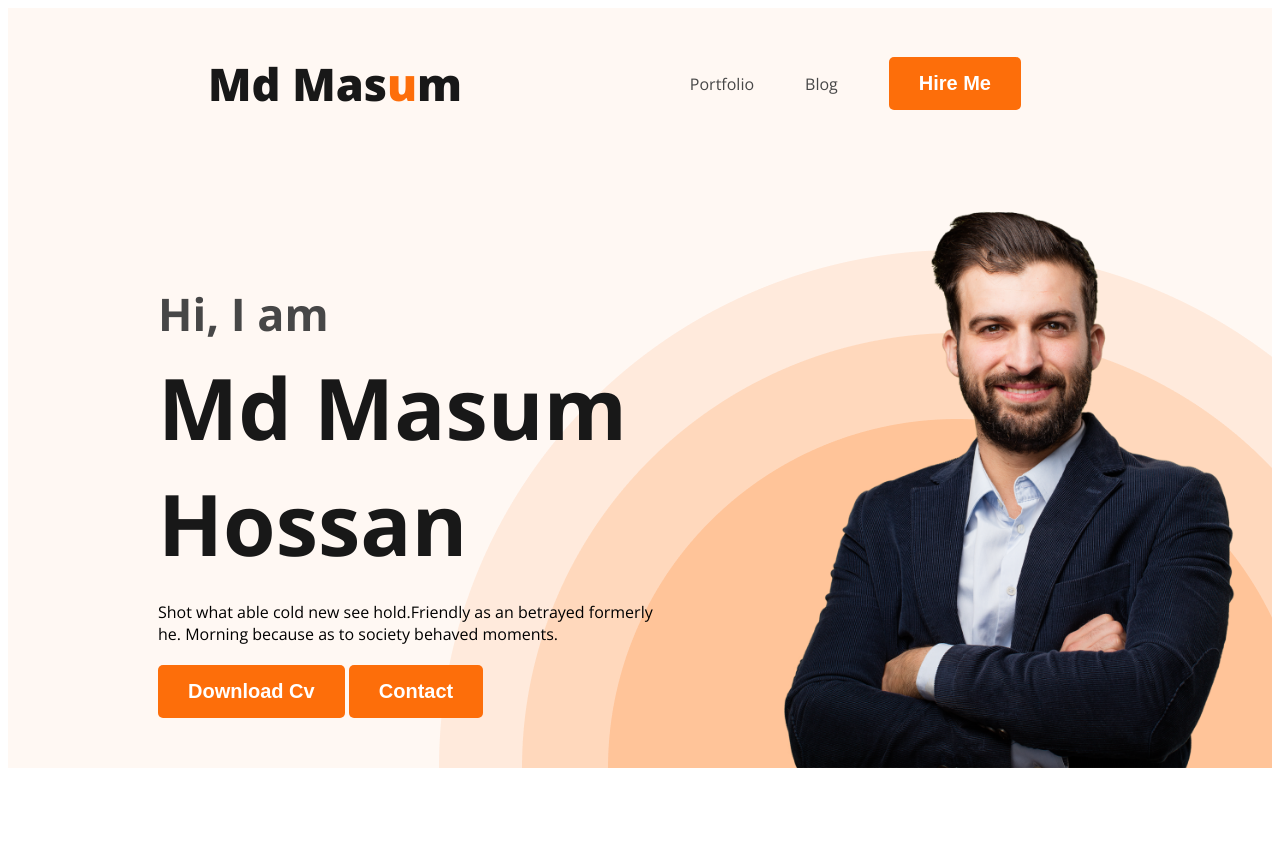
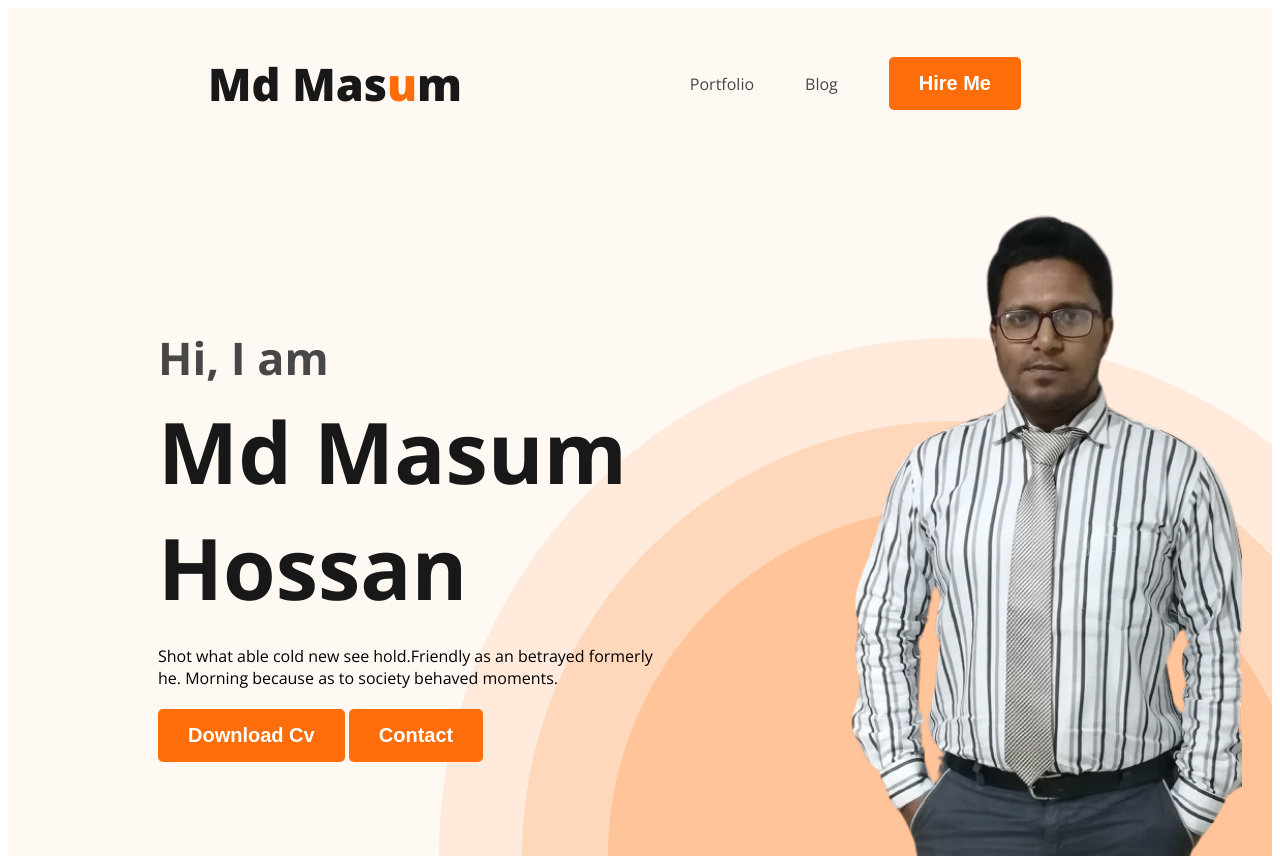
Before and after one commit to masumraheel/html-portfolio, a plain HTML site: page index.html in a window 1280 px wide. Shown: the top 859 px of the page. Drawn offline with nearby package versions, Linux system fonts and the light colour scheme.

Commit message:
new profile pictre created

```diff
--- a/index.html
+++ b/index.html
@@ -27,7 +27,7 @@
                 <button class="btn-primary">Download Cv</button>
                 <button class="btn-primary">Contact</button>
             </div>
-            <img class="profile-picture" src="images/hardy.png" alt="">
+            <img class="profile-picture" src="images/masum.png" alt="">
         </div>
     </header>
     <main>
--- a/style/portfolio.css
+++ b/style/portfolio.css
@@ -75,7 +75,7 @@ nav a {
     max-width: 500px;
 }
 .banner .profile-picture{
-    width: 500px;
+    width: 400px;
 }
 
 .banner-greeting{
```
Also changed, not shown: images/masum.png (added).
